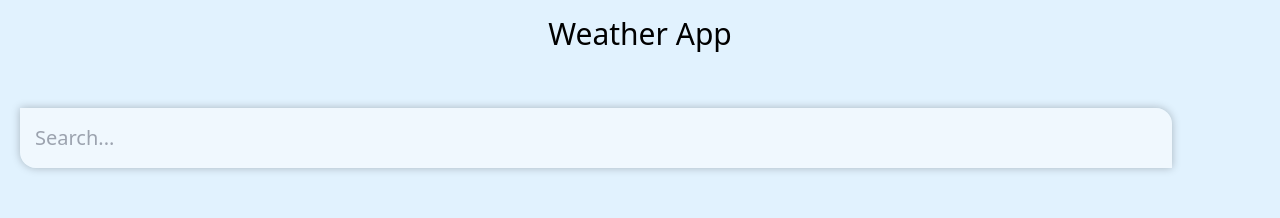
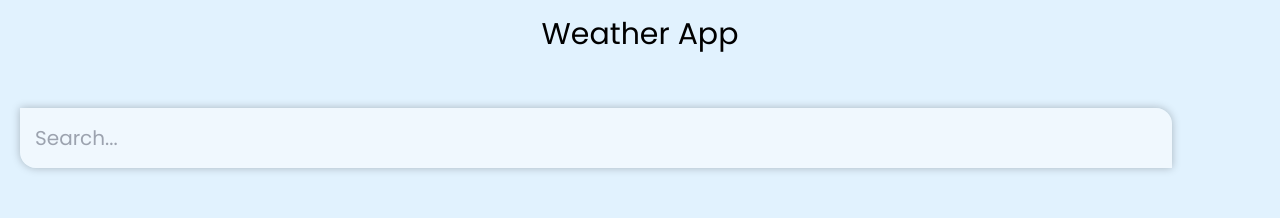
Before and after one commit to TARASISHE/WeatherTask, a Vue app: page / in a window 1280 px wide. Shown: the top 218 px of the page. Built offline with nearby package versions, Linux system fonts and the light colour scheme.

Commit message:
first commit

```diff
--- a/index.html
+++ b/index.html
@@ -4,6 +4,9 @@
     <meta http-equiv="Permissions-Policy" content="interest-cohort=()"/>
     <meta charset="UTF-8">
     <meta name="viewport" content="width=device-width, initial-scale=1.0">
+    <link rel="preconnect" href="https://fonts.googleapis.com">
+    <link rel="preconnect" href="https://fonts.gstatic.com" crossorigin>
+    <link href="https://fonts.googleapis.com/css2?family=Poppins:wght@100;200;300;400;500;600;700;800;900&display=swap" rel="stylesheet">
     <link rel="stylesheet" href="./src/assets/main.css">
     <title>WeatherApp</title>
   </head>
--- a/src/assets/main.css
+++ b/src/assets/main.css
@@ -11,6 +11,10 @@
     background-color: #E1F2FE;
 }
 
+body{
+  font-family: 'Poppins', sans-serif;
+}
+
 a{
   text-decoration:none;
 }
--- a/vite.config.js
+++ b/vite.config.js
@@ -11,5 +11,5 @@
       '@': fileURLToPath(new URL('./src', import.meta.url))
     }
   },
-  base:"https://tarasishe.github.io/VueDeploy/",
+  base:"https://tarasishe.github.io/WeatherTask/",
 })
```
